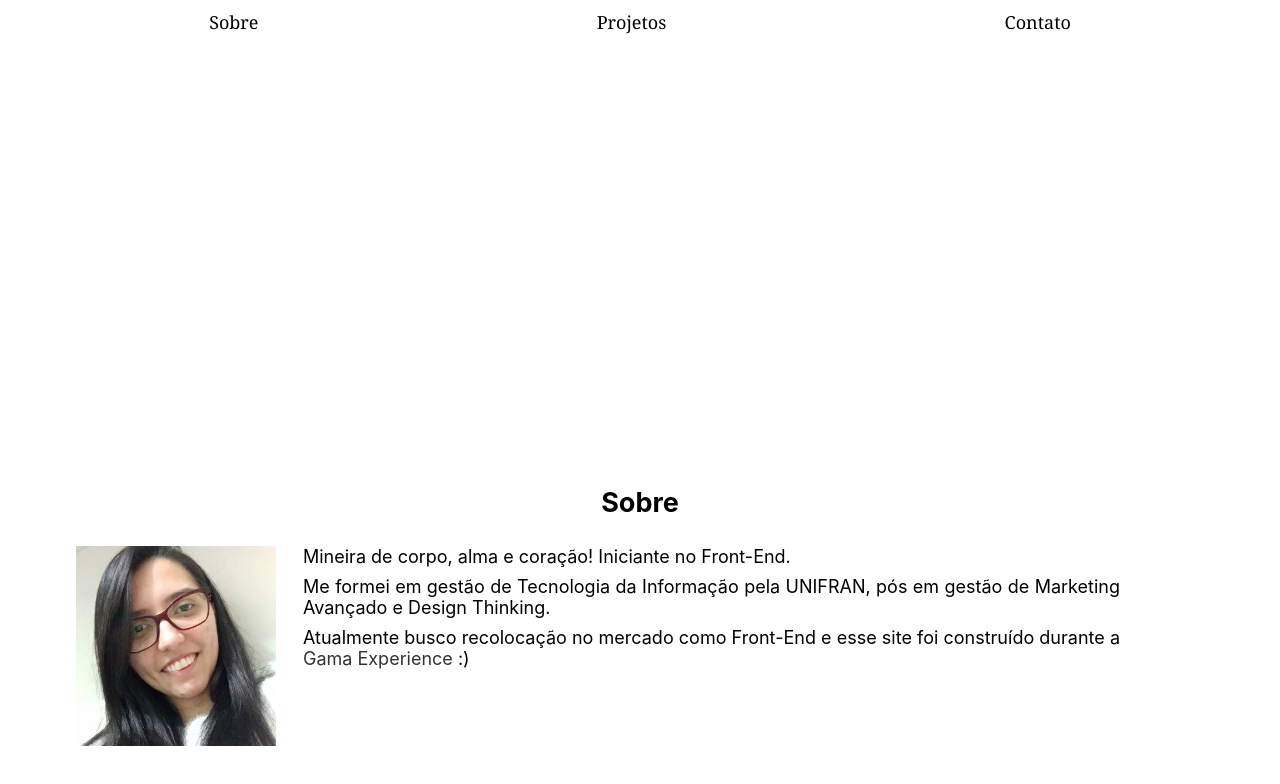
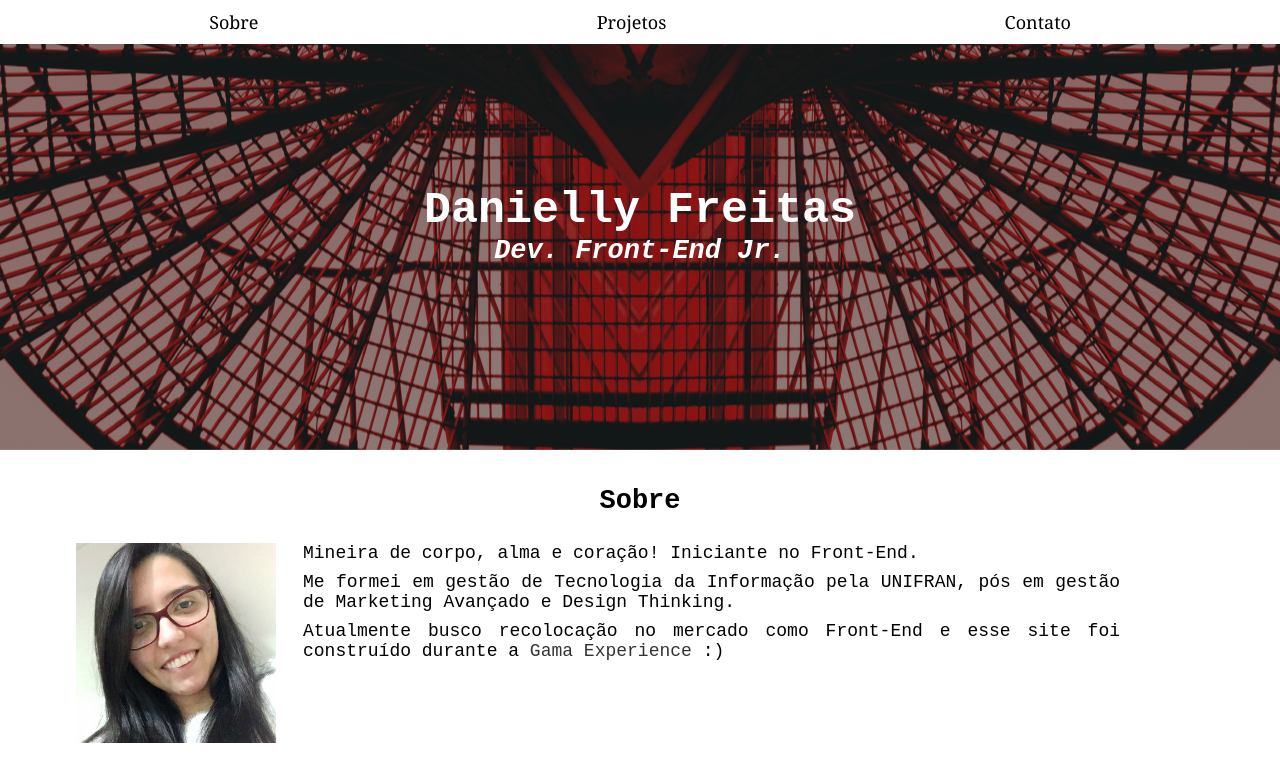
Before and after one commit to Daniellyfreitasc/CSS-portifolio, a plain HTML site: page index.html in a window 1280 px wide. Shown: the top 784 px of the page. Drawn offline with Linux system fonts and the light colour scheme.

Commit message:
Update estilo.css

```diff
--- a/estilo.css
+++ b/estilo.css
@@ -7,7 +7,7 @@
 }
 
 body {
-    font-family: -apple-system, BlinkMacSystemFont, 'Segoe UI', Roboto, Oxygen, Ubuntu, Cantarell, 'Open Sans', 'Helvetica Neue', sans-serif;
+    font-family: 'Courier New', Courier, monospace;
     background-color: #fff;
     font-size: 12px;
 }
@@ -58,7 +58,7 @@ header {
     display: flex;
     justify-content: center;
     align-items: center;
-    background-image: url('../img/bg1.png');
+    background-image: url('bg1.png');
     background-repeat: no-repeat;
 }
 
@@ -220,7 +220,7 @@ header {
 
 figcaption,
 .grid-icons a {
-    font-family: -apple-system, BlinkMacSystemFont, 'Segoe UI', Roboto, Oxygen, Ubuntu, Cantarell, 'Open Sans', 'Helvetica Neue', sans-serif;
+    font-family: 'Segoe UI', 'Open Sans', 'Helvetica Neue', sans-serif;
 }
 
 figcaption {
```
